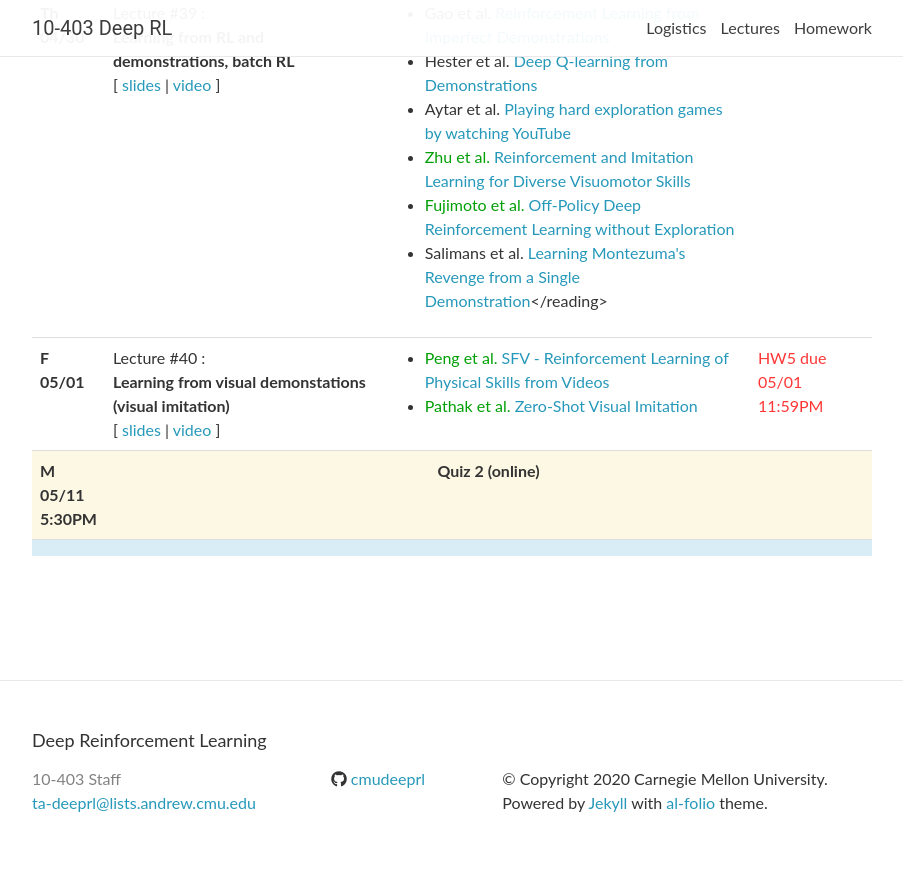
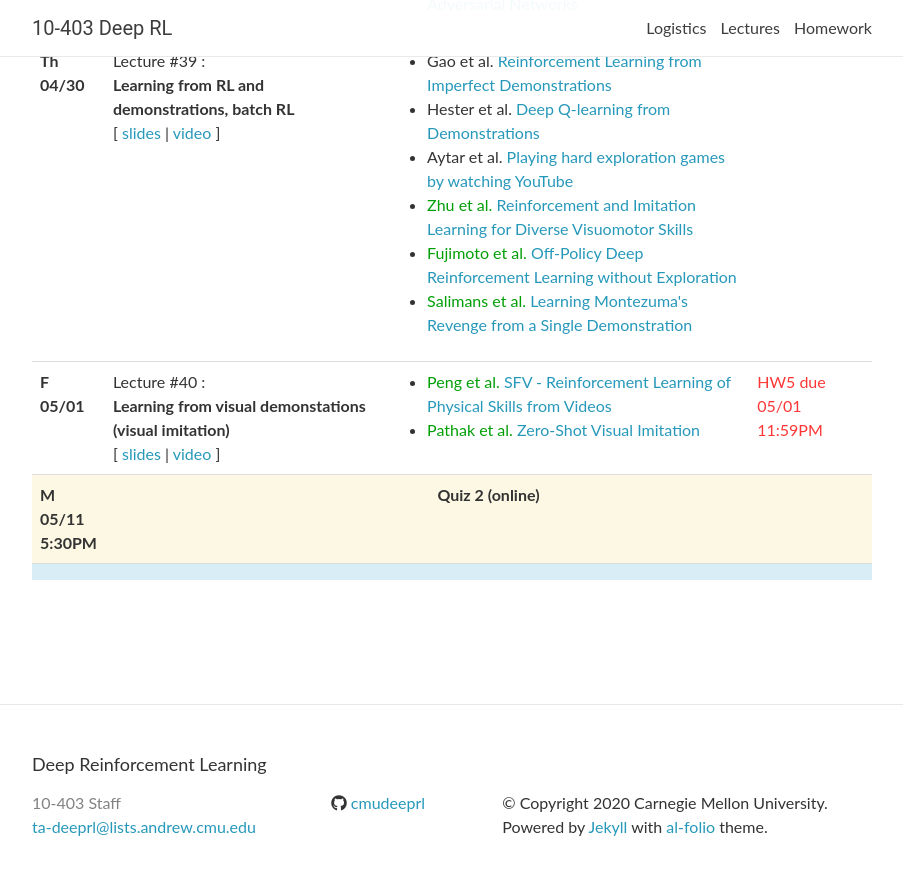
Before and after one commit to cmudeeprl/Spring202010403website, a Jekyll site: the page built from _pages/lectures.md, in a window 1280 px wide and 900 px high, scrolled down 6771 px. Shown: the top 875 px of the window, without its empty margins (188-1091 px from the left). Built offline with Jekyll 4.4.1, drawn with Linux system fonts in a browser that asks for light colours; nearby versions of some CDN libraries; comment, search, counter and statistics services are not loaded.

Commit message:
fixes important reading list for quiz 2

```diff
--- a/_data/lectures.yml
+++ b/_data/lectures.yml
@@ -668,7 +668,7 @@
     - Aytar et al. <a href="https://arxiv.org/abs/1805.11592" target="_blank">Playing hard exploration games by watching YouTube</a>
     - <reading class="important">Zhu et al. <a href="https://arxiv.org/abs/1802.09564" target="_blank">Reinforcement and Imitation Learning for Diverse Visuomotor Skills</a></reading>
     - <reading class="important">Fujimoto et al. <a href="https://arxiv.org/abs/1812.02900" target="_blank">Off-Policy Deep Reinforcement Learning without Exploration</a></reading>
-    - Salimans et al. <a href="https://arxiv.org/abs/1812.03381" target="_blank">Learning Montezuma's Revenge from a Single Demonstration</a></reading>
+    - <reading class="important">Salimans et al. <a href="https://arxiv.org/abs/1812.03381" target="_blank">Learning Montezuma's Revenge from a Single Demonstration</a></reading>
   logistics:
 
 # - date: Th 04/30
```
